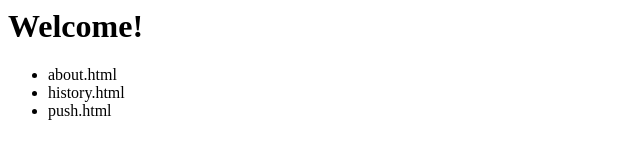
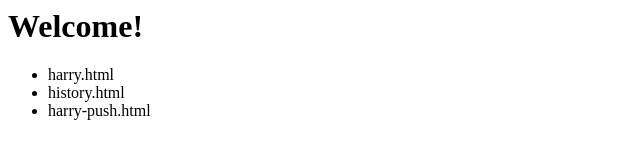
Before and after one commit to sonkyoungduk/kosta-git-conflict, a plain HTML site: page index.html in a window 1280 px wide. Shown: the full height of the page, 0-640 px from the left. Drawn offline with Linux system fonts and the light colour scheme.

Commit message:
haryy로 변경

```diff
--- a/index.html
+++ b/index.html
@@ -6,9 +6,9 @@
 	<h1>Welcome!</h1>
 
 	<ul>
-		<li>about.html</h1>
+		<li>harry.html</h1>
 		<li>history.html</h1>
-		<li>push.html</h1>
+		<li>harry-push.html</h1>
 	</ul>
 </body>
 </html>
```
